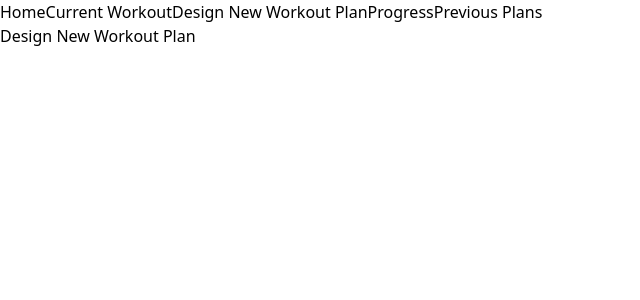
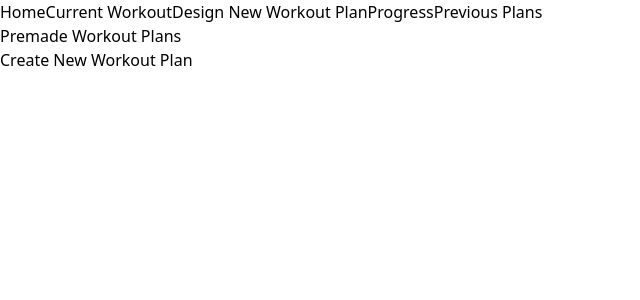
Before and after one commit to ASproson/workout_tracker, a React (Vite) app: page /designNewPlan in a window 1280 px wide. Shown: the top 300 px of the page, without its empty margins (0-640 px from the left). Built offline with nearby package versions, Linux system fonts and the light colour scheme.

Commit message:
Centers components

```diff
--- a/src/components/WorkoutContainer.tsx
+++ b/src/components/WorkoutContainer.tsx
@@ -68,7 +68,7 @@ export const WorkoutContainer = () => {
         ?.workouts.map((w) => (
           <div key={w.day_id}>
             <div className="flex">
-              <h2 className="mr-2">Workout: {w.day}</h2>
+              <h2 className="mr-2 my-2">Workout {w.day}</h2>
               <button onClick={() => handleShowWorkout(w.day_id)}>
                 {showWorkout.has(w.day_id) ? "Hide" : "Show"}
               </button>
--- a/src/pages/DesignNewWorkoutPlan.tsx
+++ b/src/pages/DesignNewWorkoutPlan.tsx
@@ -1,12 +1,25 @@
 export const DesignNewWorkoutPlan = () => {
   return (
-    <div>
-      <h1>Design New Workout Plan</h1>
+    <div className="flex justify-center">
+      <div className="mt-4">
+        <WorkoutPlanBuilder />
+      </div>
     </div>
   );
 };
 
-export const WorkoutPlanBuilder = () => {};
+export const WorkoutPlanBuilder = () => {
+  return (
+    <div className="text-center">
+      <div className="mb-4">
+        <button>Premade Workout Plans</button>
+      </div>
+      <div>
+        <button>Create New Workout Plan</button>
+      </div>
+    </div>
+  );
+};
 
 export const PremadeWorkoutPlans = () => {};
 
```
